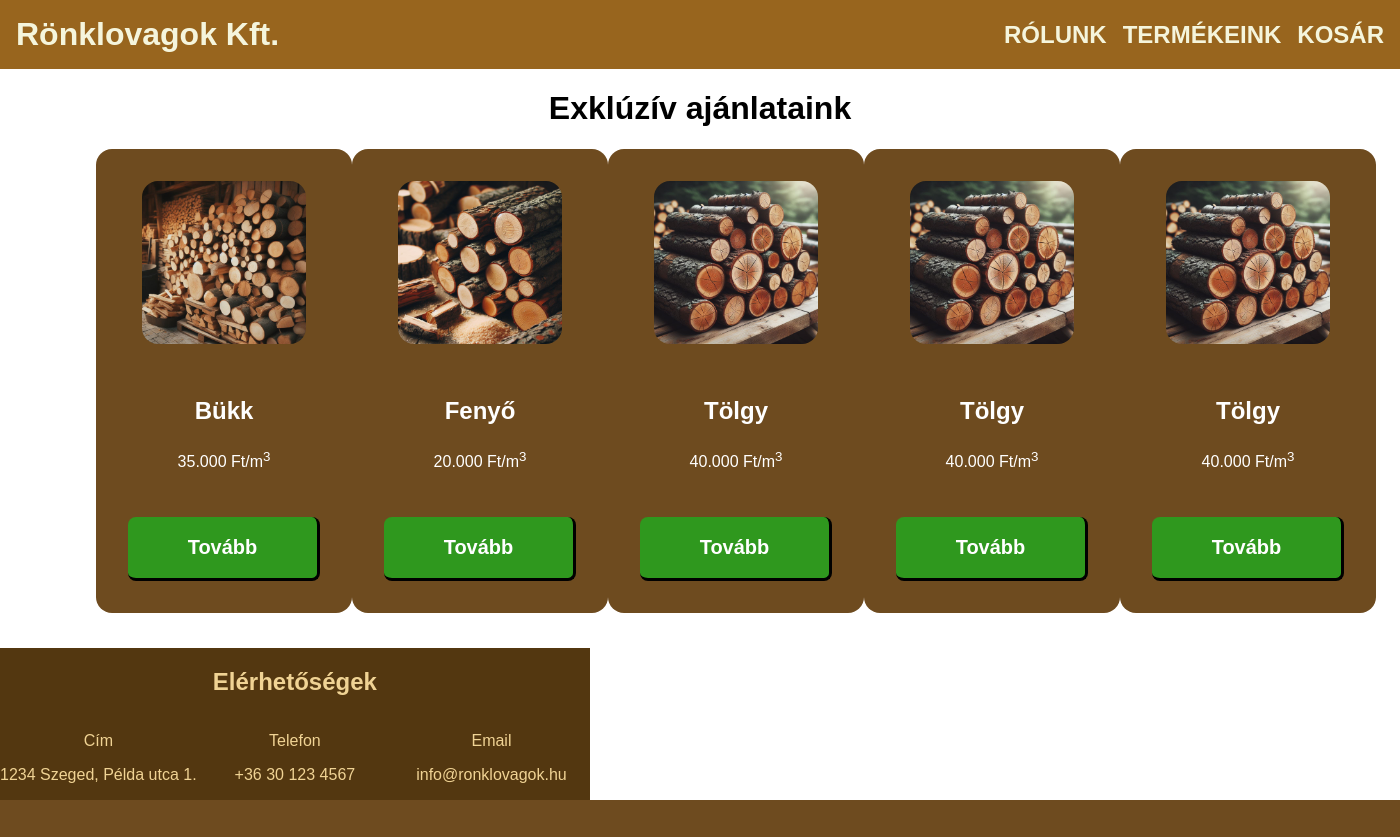
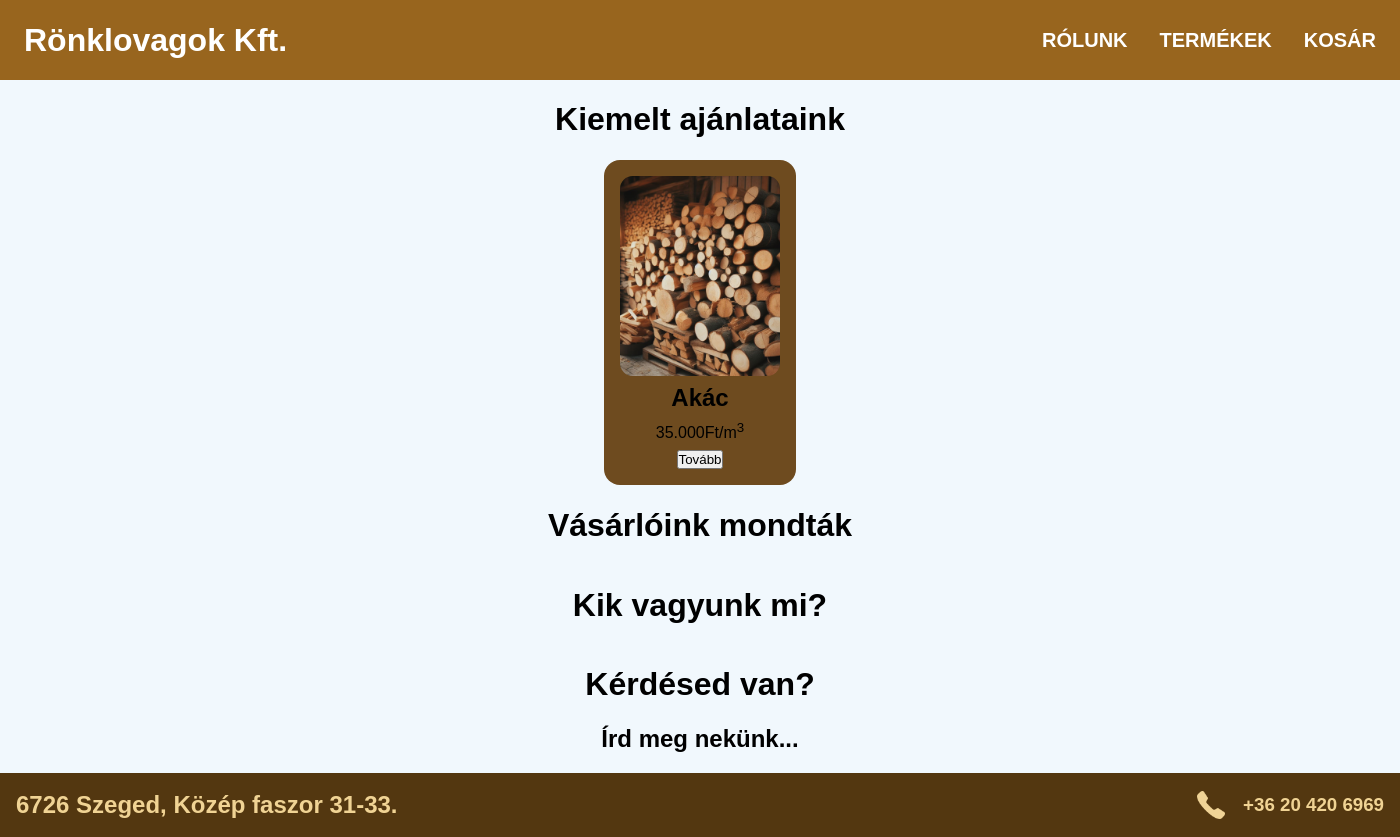
Before and after one commit to alukacs03/webterv_projekt_2024, a PHP site: page /pages/index.html in a window 1400 px wide. Before the commit the page ends 800 px from the top, so only its background shows below. Run offline with PHP 8.4, Linux system fonts and the light colour scheme.

Commit message:
Teljes újraírás
Teljes újraírás és restrukturálás. A régi CSS file style.old_css néven marad, hogy ha esetleg valamelyik stílust újra fel szeretnénk használni mégis.

```diff
--- a/pages/index.html
+++ b/pages/index.html
@@ -10,117 +10,46 @@
     <link rel="stylesheet" href="../styles/style.css">
 </head>
 <body>
-    <header>
-        <div>
-            <a id="title" href="index.html">Rönklovagok Kft.</a>
+    <header id="pageHeader">
+        <h2 id="pageName"><a href="index.html">Rönklovagok Kft.</a></h2>
+        <div id="menuOptions">
+            <a href="rolunk.html" class="menuLink">Rólunk</a>
+            <a href="termek.html" class="menuLink">Termékek</a>
+            <a href="kosar.html" class="menuLink">Kosár</a>
         </div>
-        <nav>
-            <div>
-                <a href="rolunk.html" class="menuLink">RÓLUNK</a>
+    </header>
+    <main id="indexMain">
+        <h1 class="indexTitle">Kiemelt ajánlataink</h1>
+        <div id="offerWrapper">
+            <div class="offerCard">
+                <img src="../pictures/Bukk.jpg" alt="" class="offerImage">
+                <p class="offerTitle">Akác</p>
+                <p class="offerPrice">35.000Ft/m<sup>3</sup></p>
+                <button class="offerButton">Tovább</button>
             </div>
-            <div>
-                <a href="termek.html" class="menuLink">TERMÉKEINK</a>
-            </div>
-            <div>
-                <a href="kosar.html" class="menuLink">KOSÁR</a>
-            </div>
-        </nav>
-    </header>
+        </div>
+        <h1 class="indexTitle">Vásárlóink mondták</h1>
+        <div id="reviewWrapper">
 
-    <main>
-        <h1>Exklúzív ajánlataink</h1>
-        <section id="kiemelt">
-            <div class="ajanlat">
-                <img class="kepek" src="../picktures/Bukk.jpg" alt="Bükk" title="Bükk">
-                <div class="ajanlatSzoveg">
-                    <p class="nev">
-                        Bükk
-                    </p>
-                    <p class="ar">
-                        35.000 Ft/m<sup>3</sup>
-                    </p>
-                </div>
-                <button class="ajanlatGomb">
-                    Tovább
-                </button>
-            </div>
-            <div class="ajanlat">
-                <img class="kepek" src="../picktures/Fenyo.jpg" alt="Fenyő" title="Fenyő">
-                <div class="ajanlatSzoveg">
-                    <p class="nev">
-                        Fenyő
-                    </p>
-                    <p class="ar">
-                        20.000 Ft/m<sup>3</sup>
-                    </p>
-                </div>
-                <button class="ajanlatGomb">
-                    Tovább
-                </button>
-            </div>
-            <div class="ajanlat">
-                <img class="kepek" src="../picktures/Tolgy.jpg" alt="Tölgy" title="Tölgy">
-                <div class="ajanlatSzoveg">
-                    <p class="nev">
-                        Tölgy
-                    </p>
-                    <p class="ar">
-                        40.000 Ft/m<sup>3</sup>
-                    </p>
-                </div>
-                <button class="ajanlatGomb">
-                    Tovább
-                </button>
-            </div>
-            <div class="ajanlat">
-                <img class="kepek" src="../picktures/Tolgy.jpg" alt="Tölgy" title="Tölgy">
-                <div class="ajanlatSzoveg">
-                    <p class="nev">
-                        Tölgy
-                    </p>
-                    <p class="ar">
-                        40.000 Ft/m<sup>3</sup>
-                    </p>
-                </div>
-                <button class="ajanlatGomb">
-                    Tovább
-                </button>
-            </div>
-            <div class="ajanlat">
-                <img class="kepek" src="../picktures/Tolgy.jpg" alt="Tölgy" title="Tölgy">
-                <div class="ajanlatSzoveg">
-                    <p class="nev">
-                        Tölgy
-                    </p>
-                    <p class="ar">
-                        40.000 Ft/m<sup>3</sup>
-                    </p>
-                </div>
-                <button class="ajanlatGomb">
-                    Tovább
-                </button>
-            </div>
-        </section>
+        </div>
+        <h1 class="indexTitle">Kik vagyunk mi?</h1>
+        <div id="aboutUsWrapper"></div>
+        <div id="indexFormTitleWrapper">
+            <h1 class="indexTitle">Kérdésed van?</h1>
+            <h2 class="indexSubTitle">Írd meg nekünk...</h2>
+        </div>
+        <div id="formWrapper">
+            <form action="">
+
+            </form>
+        </div>
     </main>
-
-    <footer>
-        <nav id="f-tartalom">
-            <h2>Elérhetőségek</h2>
-            <div id="addressBar">
-                <div class="addressBarItem">
-                    <p>Cím</p>
-                    <p>1234 Szeged, Példa utca 1.</p>
-                </div>
-                <div class="addressBarItem">
-                    <p>Telefon</p>
-                    <p>+36 30 123 4567</p>
-                </div>
-                <div class="addressBarItem">
-                    <p>Email</p>
-                    <p>info@ronklovagok.hu</p>
-                </div>
-            </div>
-        </nav>
+    <footer id="pageFooter">
+        <h2 id="location">6726 Szeged, Közép faszor 31-33.</h2>
+        <div id="footerPhone">
+            <img id ="phoneImage" src="../pictures/phone.png" alt="Telefon">
+            <h3 id="phoneNumber">+36 20 420 6969</h3>
+        </div>
     </footer>
 </body>
 </html>
--- a/styles/style.css
+++ b/styles/style.css
@@ -1,146 +1,150 @@
+/*
+    Globalis
+*/
+
+/* globalis valtozok a szinekre */
 :root {
-    --footer-color: #533710;
-    --button-color: #2F981E;
-    --button-color-active: #4E9F40;
-    --header-color: #98651E;
-    --ajanlat-color: #6E4B1F;
-    --footer-text-color: #F0D394;
+    --background-colour: #F1F8FD;
+    --header-colour: #98651E;
+    --footer-colour: #533710;
+    --footer-text-colour: #F0D394;
+    --dark-green: #6E4B1F;
 }
 
 body {
-    width: 100vw;
-    height: 100vh;
+    display: flex;
     min-height: 100vh;
-    max-width: 100vw;
+    flex-direction: column;
     margin: 0;
-    box-sizing: border-box;
-    background-color: white;
-    font-family: Arial, serif;
+    overflow: scroll;
+    font-family: Arial, Helvetica, sans-serif;
+}
+
+/*
+    Header
+*/
+
+
+header {
+    height: 3rem;
+    background-color: var(--header-colour);
     display: flex;
-    flex-direction: column;
+    justify-content: space-between;
+    align-items: center;
+    color: white;
+    margin: 0;
+    padding: 1rem 1.5rem;
+}
+
+
+a {
+    text-decoration: none;
+    color: white;
+}
+
+
+#pageName {
+    font-weight: bold;
+    font-size: 2rem;
+    padding: 0;
+    margin: 0;
+}
+
+#menuOptions {
+    display: flex;
+    gap: 2rem;
 }
 
 .menuLink {
-    color: beige;
-    text-decoration: none;
-    font-size: 1.5rem;
+    color: white;
+    text-transform: uppercase;
     font-weight: bold;
+    font-size: 1.25rem;
 }
 
-#title {
-    font-weight: bold;
-    font-size: 2rem;
-    text-decoration: none;
-    color: beige;
+/*
+    Main
+*/
+
+#indexMain {
+    display: flex;
+    flex-direction: column;
+    text-align: center;
+    align-items: center;
+    background-color: var(--background-colour);
+    height: auto;
+    flex: 1;
 }
 
-header nav {
-    justify-content: end;
-    gap: 1rem;
-    align-items: center;
-    display: flex;
-    text-decoration: none;
-    margin: 0;
+/*
+    Ajanlatok
+*/
+
+#offerWrapper{
+
 }
 
-header {
-    color: beige;
-    display: grid;
-    width: calc(100% - 2rem);
-    grid-template-columns: 30% 70%;
+
+.offerCard {
+    background-color: var(--dark-green);
+    display: flex;
+    flex-direction: column;
+    align-items: center;
+    gap: 0.5rem;
     padding: 1rem;
-    background-color: var(--header-color);
+    border-radius: 1rem;
 }
 
-main {
-    padding-left: 6rem;
-    padding-right: 6rem;
-    align-items: center;
-    text-align: center;
-}
-#kiemelt{
-    position: relative;
-    display: flex;
-    justify-content: space-around;
-    width: 100%;
-}
-.kepek {
-    border-radius: 1rem;
-    width: 85%;
+.offerTitle {
+    font-weight: bold;
+    font-size: 1.5rem;
+    margin: 0;
+    padding: 0;
 }
 
-.ajanlat {
-    padding: 2rem;
+.offerPrice {
+    margin: 0;
+    padding: 0;
+}
+
+.offerButton {
+    margin: 0;
+    padding: 0;
+}
+
+.offerImage {
+    height: 12.5rem;
+    width: 10rem;
+    object-fit: cover;
+    border-radius: 0.8rem;
+}
+
+
+/*
+    Footer
+*/
+
+footer {
+    height: 3rem;
+    background-color: var(--footer-colour);
+    padding: 0.5rem 1rem;
     display: flex;
-    flex-direction: column;
     justify-content: space-between;
     align-items: center;
-    border-radius: 1rem;
-    background-color: var(--ajanlat-color);
-    width: 15rem;
-    height: 25rem;
+    color: var(--footer-text-colour);
 }
 
-.ajanlatSzoveg {
-    margin-top: 0;
-    margin-bottom: 0;
-    color: white;
+#footerPhone {
+    display: flex;
+    align-items: center;
+    gap: 1rem;
 }
 
-.nev{
-    font-size: 1.5rem;
-    font-weight: bold;
+#phoneImage {
+    height: 2rem;
+    /*
+        filterrel szinezem at a kepet, hogy mashol maradhasson fekete es ne kelljen feleslegesen sok kepet hasznalni
+        a filterhez generatort hasznaltam: https://codepen.io/sosuke/pen/Pjoqqp
+    */
+    filter: invert(81%) sepia(15%) saturate(954%) hue-rotate(349deg) brightness(109%) contrast(88%);
 }
-
-.ar{
-    font-size: 1rem;
-}
-
-.ajanlatGomb:hover, .ajanlatGomb:active{
-    background-color: var(--button-color-active);
-    border-top: none;
-    border-left: none;
-    border-bottom: solid darkslategray;
-    border-right: solid darkslategray;
-}
-
-.ajanlatGomb {
-    color: white;
-    font-weight: bold;
-    font-size: 1.25rem;
-    width: 12rem;
-    height: 4rem;
-    background-color: var(--button-color);
-    border-top: none;
-    border-left: none;
-    border-bottom: solid black;
-    border-right: solid black;
-    border-radius: 0.5rem;
-}
-
-footer {
-    background-color: var(--footer-color);
-    color: var(--footer-text-color);
-    position: absolute;
-    bottom: 0;
-    width: 100;
-}
-
-#f-tartalom{
-    align-items: center;
-    display: flex;
-    flex-direction: column;
-    width: 100%;
-}
-
-#addressBar{
-    width: 100%;
-    display: grid;
-    grid-template-columns: 1fr 1fr 1fr;
-    justify-content: center;
-    align-items: center;
-}
-
-.addressBarItem {
-    text-align: center;
-}
```
Also changed, not shown: pictures/Bukk.jpg (renamed from picktures/Bukk.jpg), pictures/Fenyo.jpg (renamed from picktures/Fenyo.jpg), pictures/Tolgy.jpg (renamed from picktures/Tolgy.jpg), pictures/phone.png (added), 1 other file.
